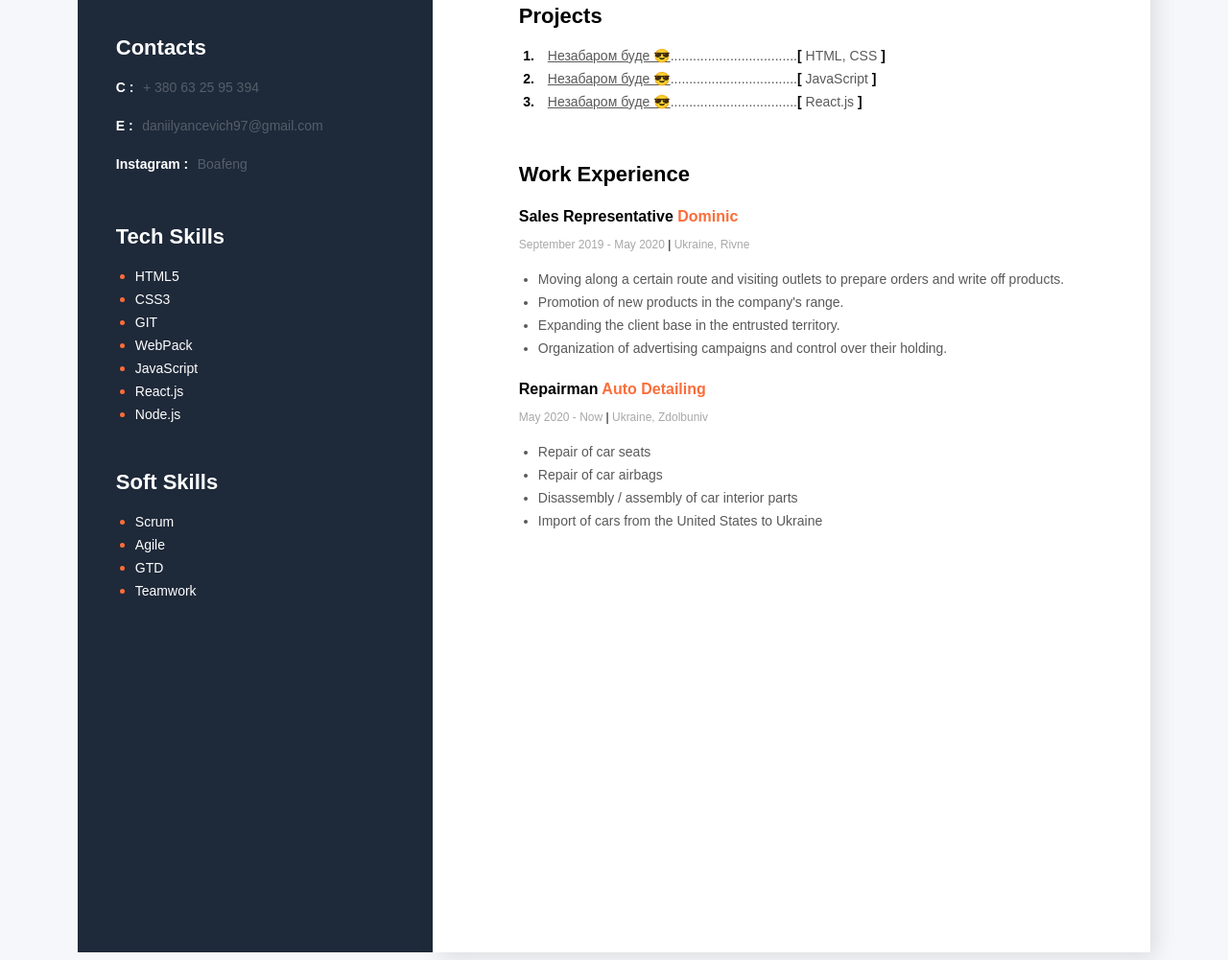
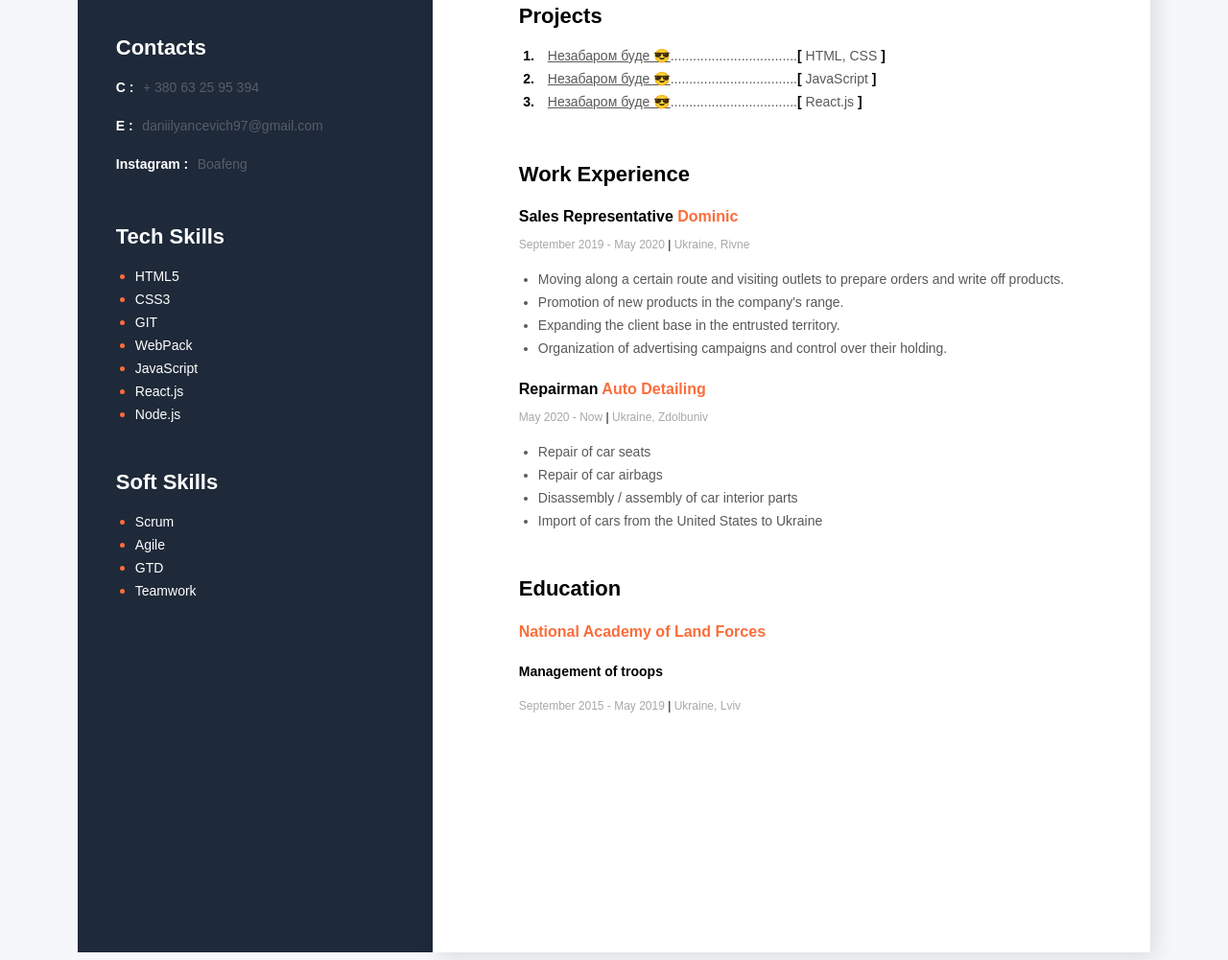
Before and after one commit to DaniilYancevich/homepage, a plain HTML site: page index.html in a window 1280 px wide. Shown: the part 457-1458 px from the top of the page at 96% size. Drawn offline with Linux system fonts and the light colour scheme.

Commit message:
feat: add block Education in index.html

```diff
--- a/index.html
+++ b/index.html
@@ -78,6 +78,13 @@
                   </ul>
               </div> -->
             </div>
+            <!-- Education -->
+            <div class="education">
+              <h3 class="title">Education </h3>
+              <h4 class="almamater">National Academy of Land Forces</h4>
+              <h5>Management of troops</h5>
+              <p class="date">September 2015 - May 2019 <span class="line">|</span> Ukraine, Lviv</p>
+            </div>
         </div>
     <!-- Sidebar -->
     <aside class="sidebar">
```
